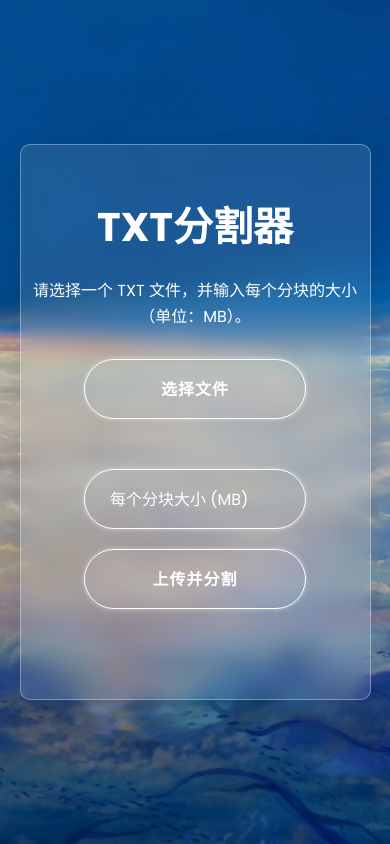
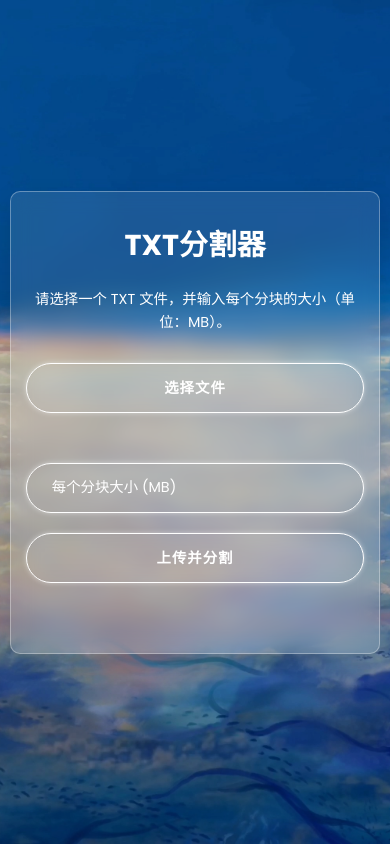
Before and after one commit to LYCaikano/txtsplit, a plain HTML site: page index.html in a window 390 px wide. Drawn offline with nearby package versions, Linux system fonts and the light colour scheme.

Commit message:
增加了手机适配

```diff
--- a/css/style.css
+++ b/css/style.css
@@ -218,3 +218,43 @@ input[type=number] {
   flex-direction: column;
   align-items: center;
 }
+
+@media (max-width: 768px) {
+  #login-form {
+    width: 95%;
+    padding: 30px 15px;
+  }
+
+  .input-wrap,
+  input,
+  button,
+  .custom-button,
+  .custom-file-button {
+    width: 100%;
+    font-size: 0.9rem;
+    height: 50px;
+  }
+
+  h1 {
+    font-size: 1.8rem;
+  }
+
+  .reg {
+    font-size: 0.9rem;
+  }
+
+  .result-panel {
+    padding: 30px 20px;
+    font-size: 0.9rem;
+  }
+
+  .result-panel button {
+    width: 100%;
+    height: 50px;
+    font-size: 0.9rem;
+  }
+
+  #splitForm {
+    width: 100%;
+  }
+}
```
